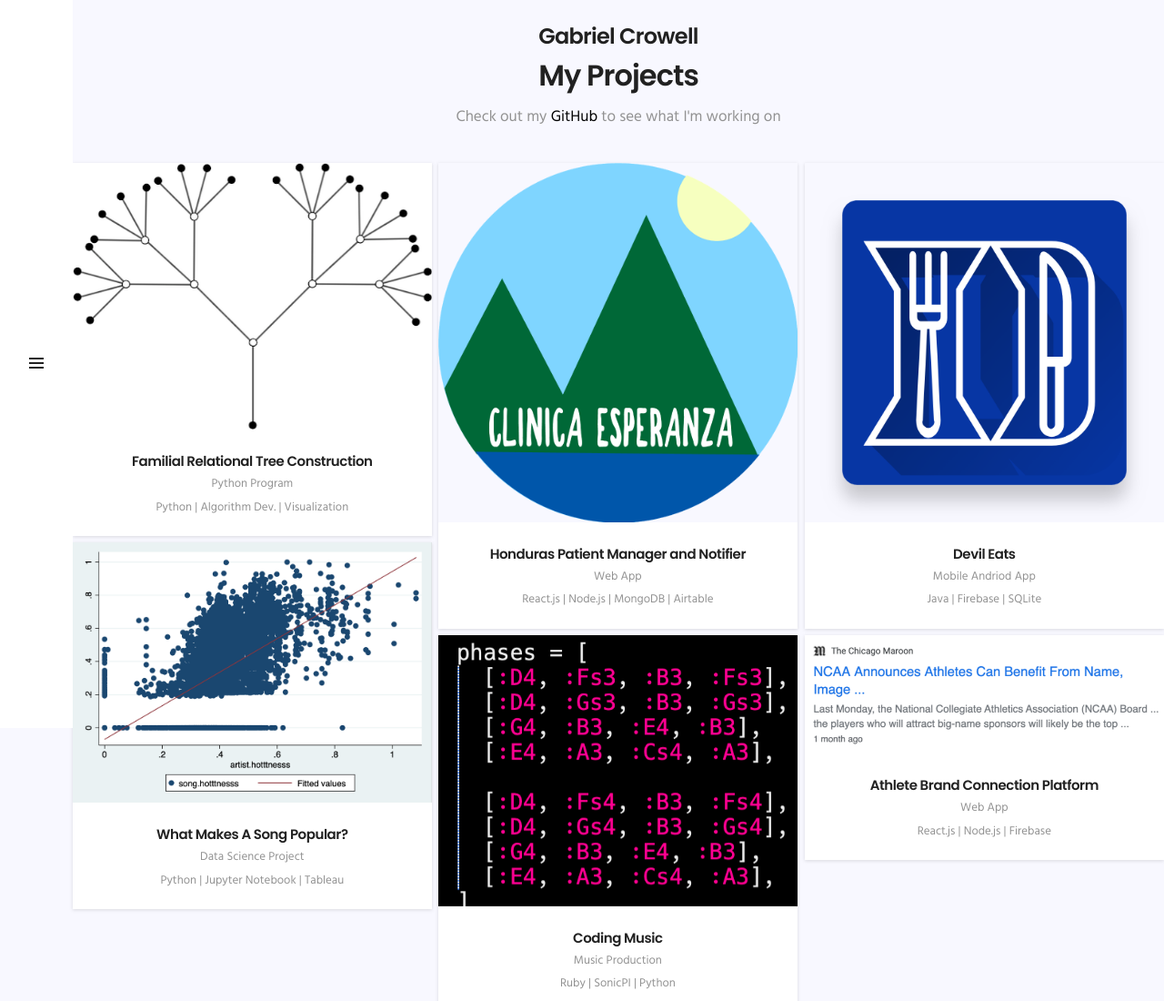
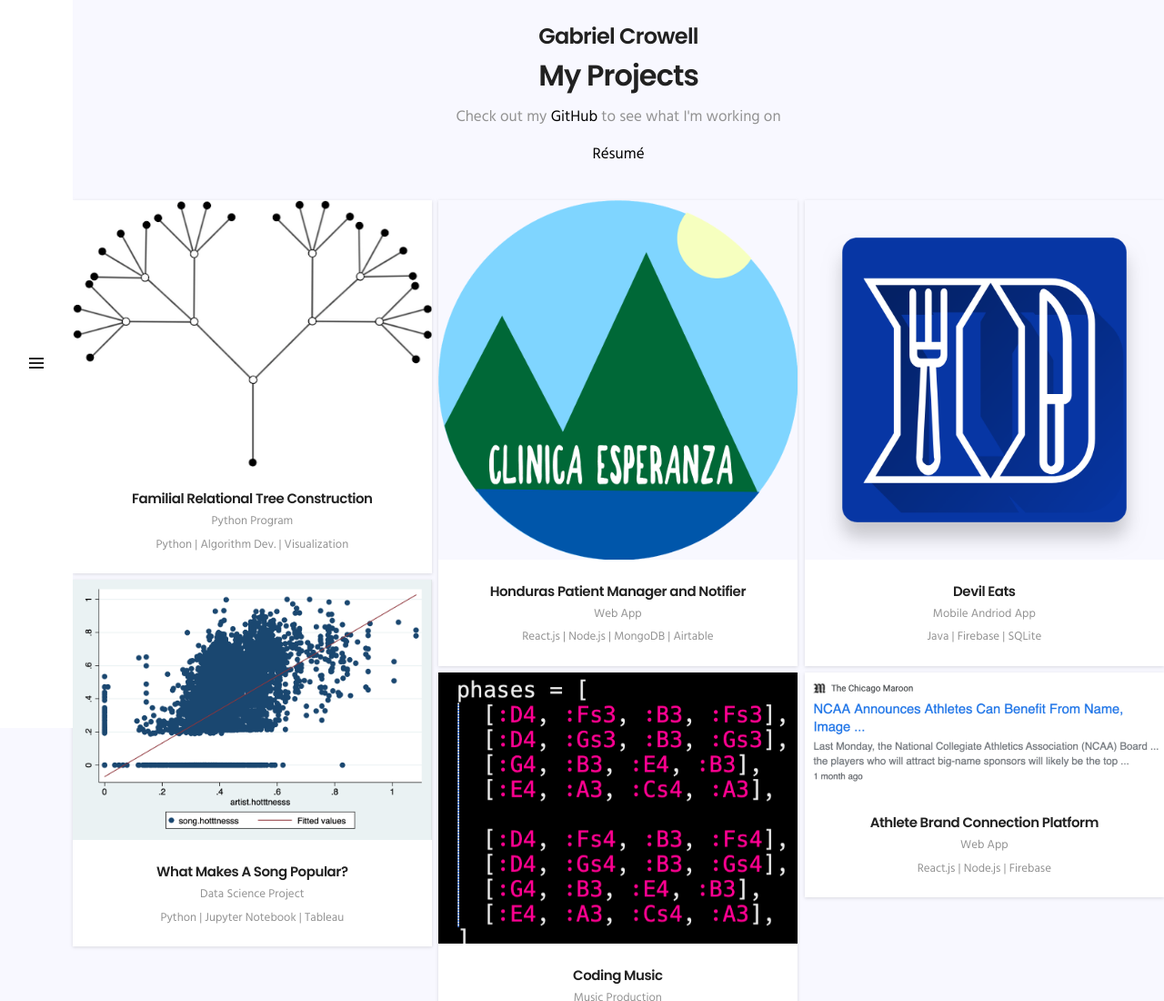
Before and after one commit to MistyLeo12/MistyLeo12.github.io, a plain HTML site: page index.html in a window 1280 px wide. Shown: the top 1100 px of the page at 91% size. Drawn offline with Linux system fonts and the light colour scheme.

Commit message:
Added resume

```diff
--- a/index.html
+++ b/index.html
@@ -124,7 +124,8 @@
             <br>
             <h3>Gabriel Crowell</h3>
             <h1>My Projects</h1>
-		    <p>Check out my <a href="https://github.com/MistyLeo12">GitHub</a> to see what I'm working on</p>
+        <p>Check out my <a href="https://github.com/MistyLeo12">GitHub</a> to see what I'm working on</p>
+          <p><a href="https://drive.google.com/file/d/1dse2uwwQobMIhD_wRaK3081jRnK3WSee/view?usp=sharing">Résumé</a></p>
             <br>
             </center>
 
```
Also changed, not shown: 1 other file.
